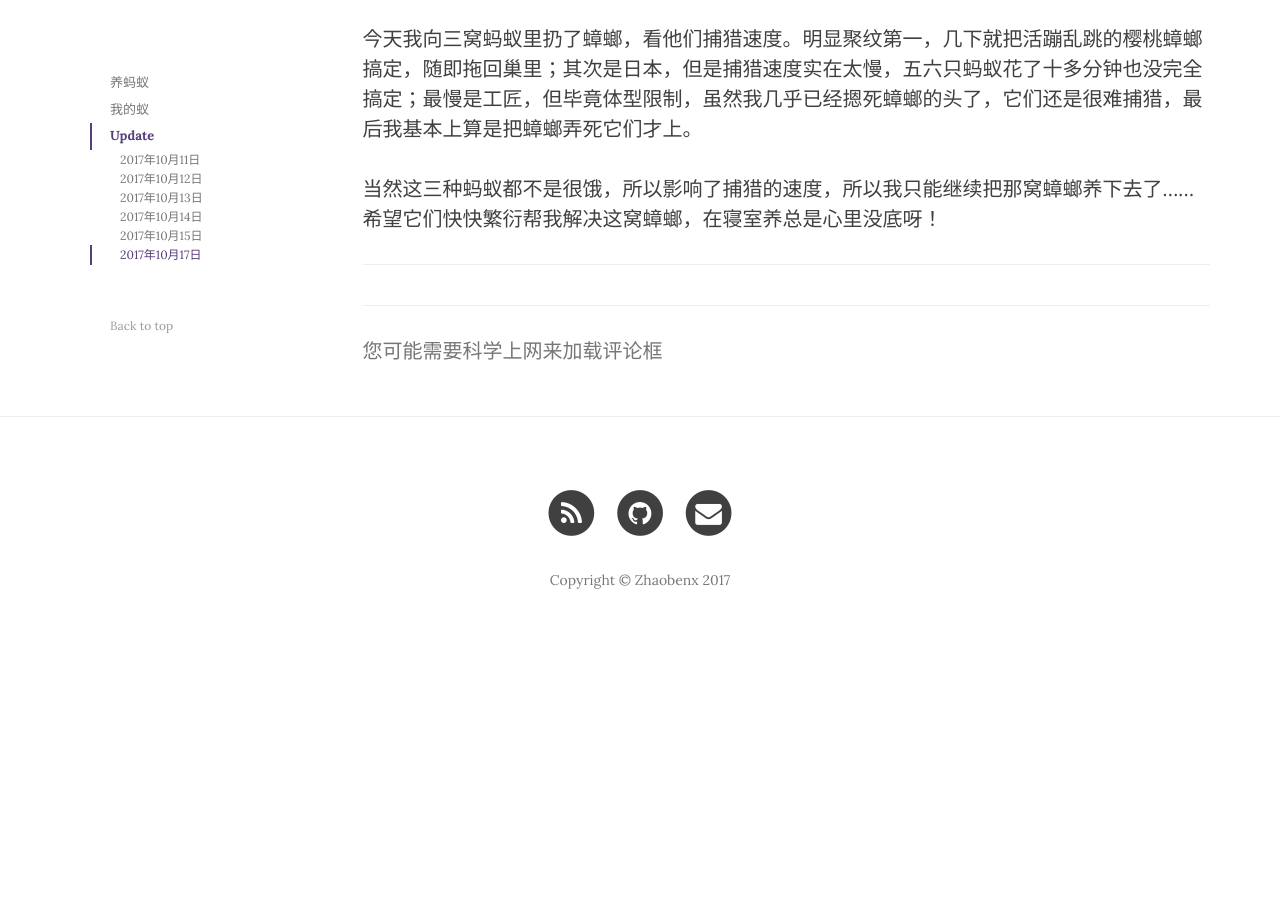
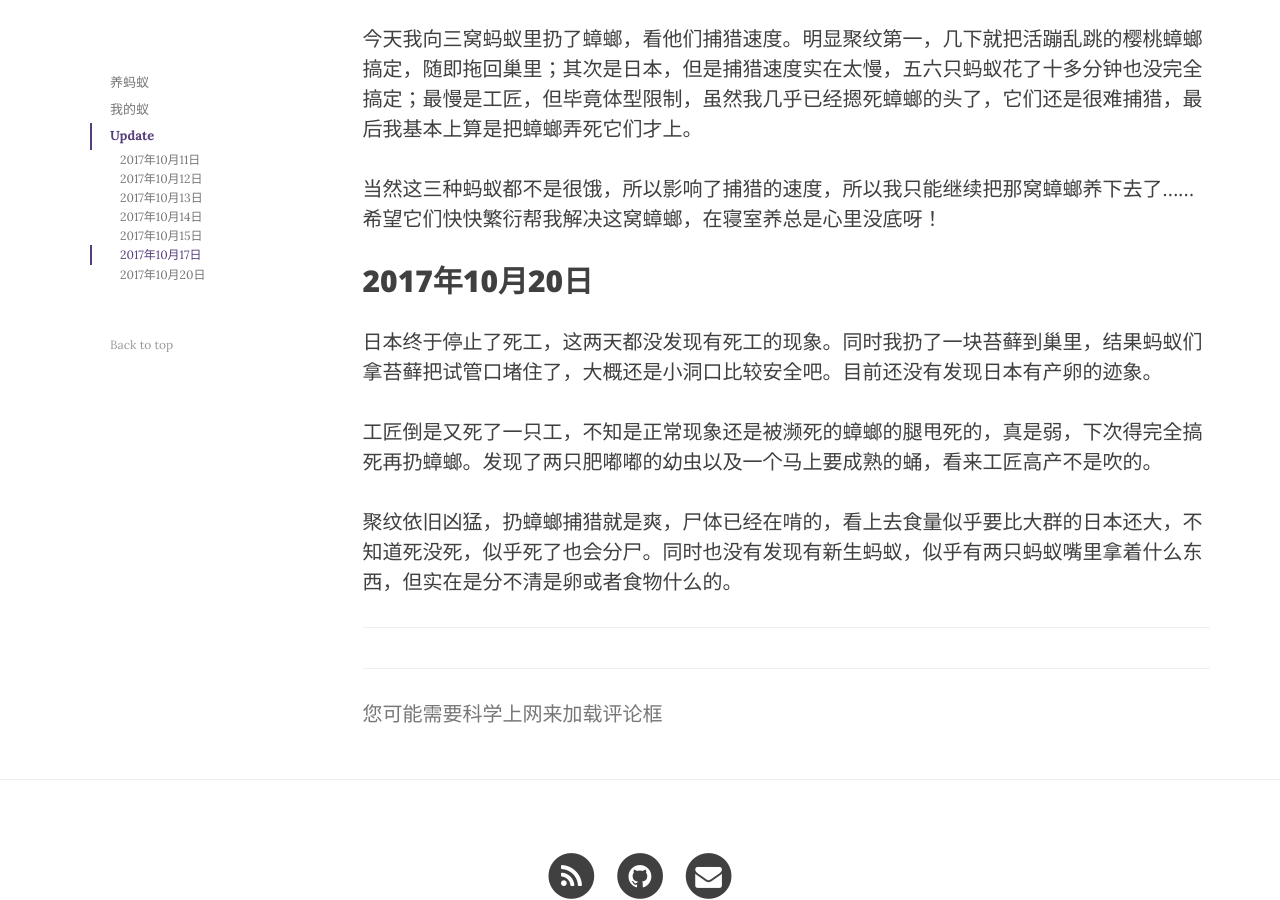
Before and after one commit to zhaobenx/zhaobenx.github.io, a Jekyll site: the page built from _posts/2017-10-10-love-ants.md, in a window 1280 px wide and 900 px high, scrolled down 4752 px. Built offline with Jekyll 4.4.1, drawn with Linux system fonts in a browser that asks for light colours; nearby versions of some CDN libraries; comment, search, counter and statistics services are not loaded; before the commit the page ends 5408 px from its top, so only the background shows below that.

Commit message:
Update 2017-10-10-love-ants.md

```diff
--- a/_posts/2017-10-10-love-ants.md
+++ b/_posts/2017-10-10-love-ants.md
@@ -109,3 +109,11 @@ published: true
 今天我向三窝蚂蚁里扔了蟑螂，看他们捕猎速度。明显聚纹第一，几下就把活蹦乱跳的樱桃蟑螂搞定，随即拖回巢里；其次是日本，但是捕猎速度实在太慢，五六只蚂蚁花了十多分钟也没完全搞定；最慢是工匠，但毕竟体型限制，虽然我几乎已经摁死蟑螂的头了，它们还是很难捕猎，最后我基本上算是把蟑螂弄死它们才上。
 
 当然这三种蚂蚁都不是很饿，所以影响了捕猎的速度，所以我只能继续把那窝蟑螂养下去了……希望它们快快繁衍帮我解决这窝蟑螂，在寝室养总是心里没底呀！
+
+## 2017年10月20日
+
+日本终于停止了死工，这两天都没发现有死工的现象。同时我扔了一块苔藓到巢里，结果蚂蚁们拿苔藓把试管口堵住了，大概还是小洞口比较安全吧。目前还没有发现日本有产卵的迹象。
+
+工匠倒是又死了一只工，不知是正常现象还是被濒死的蟑螂的腿甩死的，真是弱，下次得完全搞死再扔蟑螂。发现了两只肥嘟嘟的幼虫以及一个马上要成熟的蛹，看来工匠高产不是吹的。
+
+聚纹依旧凶猛，扔蟑螂捕猎就是爽，尸体已经在啃的，看上去食量似乎要比大群的日本还大，不知道死没死，似乎死了也会分尸。同时也没有发现有新生蚂蚁，似乎有两只蚂蚁嘴里拿着什么东西，但实在是分不清是卵或者食物什么的。
```
